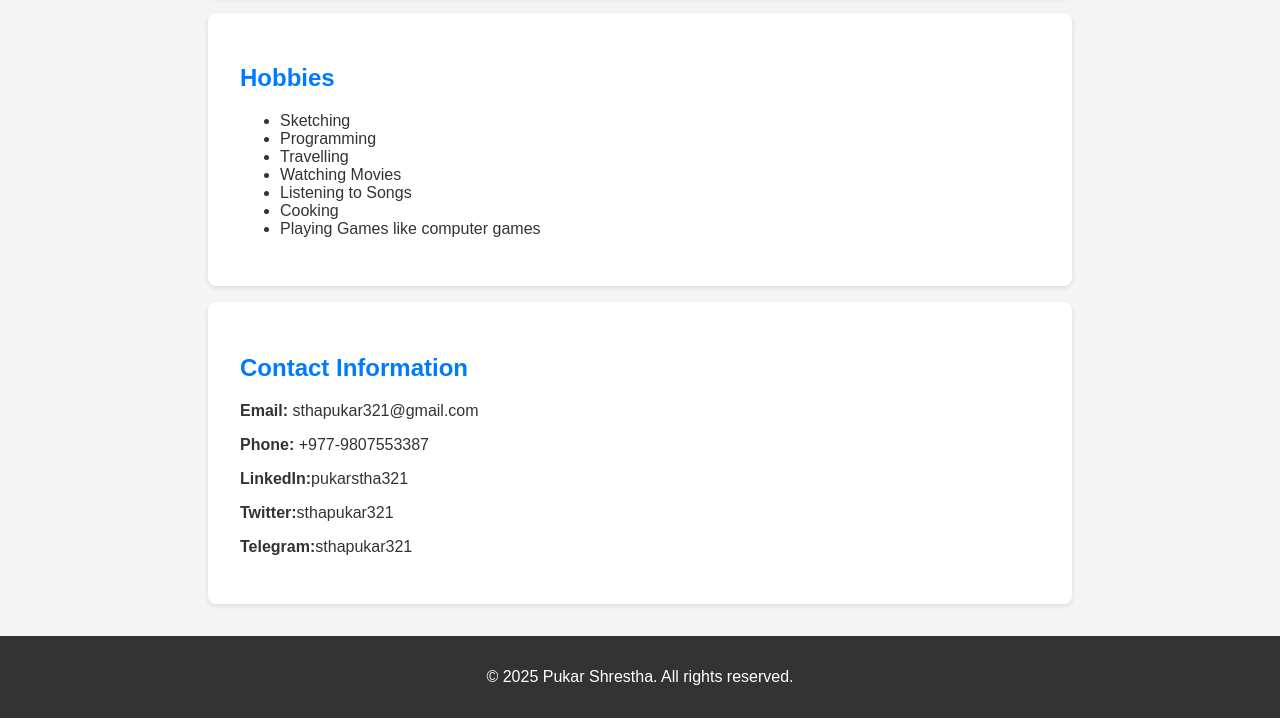
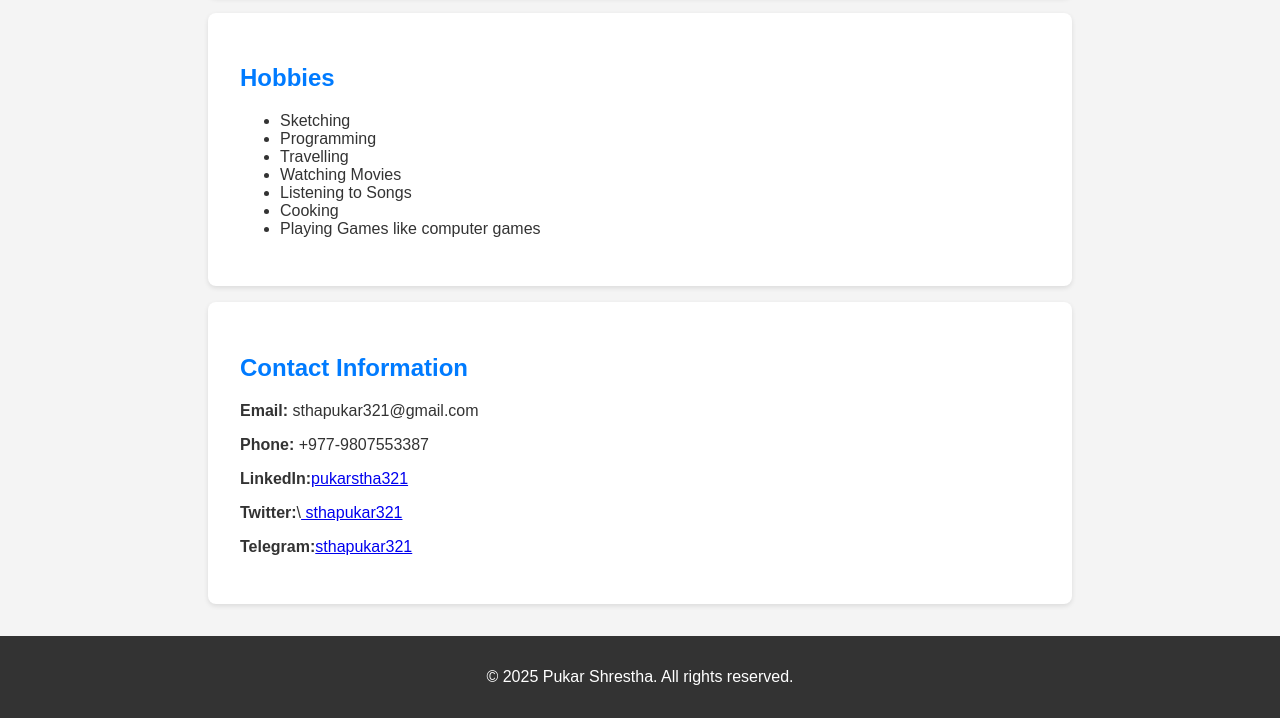
Before and after one commit to sthapukar321/html-portfolio2, a plain HTML site: page index.html in a window 1280 px wide. Shown: the part 1131-1849 px from the top of the page. Drawn offline with Linux system fonts and the light colour scheme.

Commit message:
Update index.html

```diff
--- a/index.html
+++ b/index.html
@@ -113,9 +113,9 @@
         <h2>Contact Information</h2>
         <p><strong>Email:</strong> sthapukar321@gmail.com</p>
         <p><strong>Phone:</strong> +977-9807553387</p>
-        <p><strong>LinkedIn:</strong>pukarstha321 </p>
-        <p><strong>Twitter:</strong>sthapukar321 </p>
-        <p><strong>Telegram:</strong>sthapukar321 </p>
+        <p><strong>LinkedIn:</strong><a href="linkedin.com/pukarstha321">pukarstha321 </a></p>
+        <p><strong>Twitter:</strong>\<a href="x.com/sthapukar321"> sthapukar321 </a> </p>
+        <p><strong>Telegram:</strong><a href="telegram.org/sthapukar321">sthapukar321</a> </p>
     </section>
     <footer>
         <p>&copy; 2025 Pukar Shrestha. All rights reserved.</p>
```
